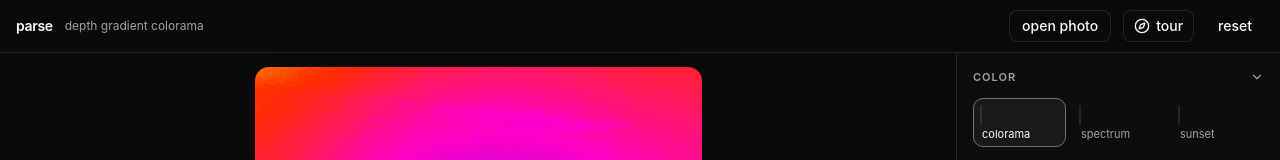
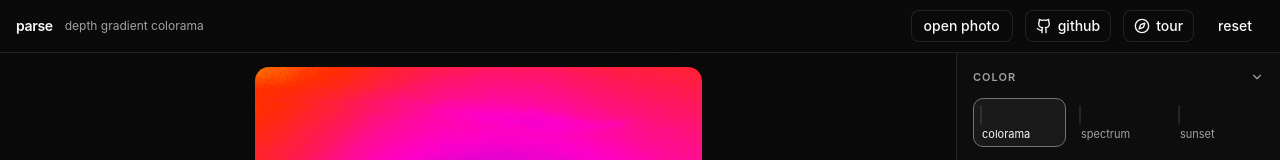
Before and after one commit to sloemo01/parse, a React (Vite) app: page / in a window 1280 px wide. Shown: the top 160 px of the page. Built offline with nearby package versions, Linux system fonts and the light colour scheme.

Commit message:
ui: github link beside open photo, plus a tour stop for it

```diff
--- a/src/App.jsx
+++ b/src/App.jsx
@@ -7,10 +7,11 @@ import { PALETTES, buildLut } from './lib/palettes.js'
 import { buildDepthPair, buildDepthSoft } from './lib/depth.js'
 import { runAIDepth } from './lib/depthAI.js'
 import { encodeWebCodecs } from './lib/videoExport.js'
-import { Play, Square, Eye, Compass } from 'lucide-react'
+import { Play, Square, Eye, Compass, Github } from 'lucide-react'
 import Controls from './components/Controls.jsx'
 import Tour from './components/Tour.jsx'
-import { Button } from './components/ui/button.jsx'
+import { Button, buttonVariants } from './components/ui/button.jsx'
+import { cn } from './lib/utils.js'
 import { DIR_VECTORS } from './components/DirectionPad.jsx'
 
 const DEFAULTS = {
@@ -737,6 +738,17 @@ export default function App() {
         >
           open photo
         </Button>
+        <a
+          id="tour-github"
+          href="https://github.com/sloemo01/parse"
+          target="_blank"
+          rel="noreferrer"
+          title="parse on github, the full source"
+          className={cn(buttonVariants({ variant: 'outline', size: 'sm' }))}
+        >
+          <Github />
+          github
+        </a>
         {customPhoto ? (
           <Button
             variant="outline"
--- a/src/components/Tour.jsx
+++ b/src/components/Tour.jsx
@@ -12,13 +12,19 @@ const STEPS = [
     anchor: '#tour-brand',
     scroll: false,
     title: 'the full tour',
-    text: 'Every control in the app, one stop at a time, 41 in total. The card stays here on the left so the panel stays visible. next and back move you along, esc or a click outside closes.',
+    text: 'Every control in the app, one stop at a time, 42 in total. next and back move you along, esc or a click outside closes.',
   },
   {
     anchor: '#tour-open-photo',
     scroll: false,
     title: 'open photo',
     text: 'Load any photo at any size, or drop one straight onto the canvas. Once you load your own, a default photo button appears beside this one to bring the lighthouse back.',
+  },
+  {
+    anchor: '#tour-github',
+    scroll: false,
+    title: 'the source',
+    text: 'parse is open source. This button opens the repo on github: the shader, the depth function, the whole thing.',
   },
   {
     anchor: '#tour-reset',
```
